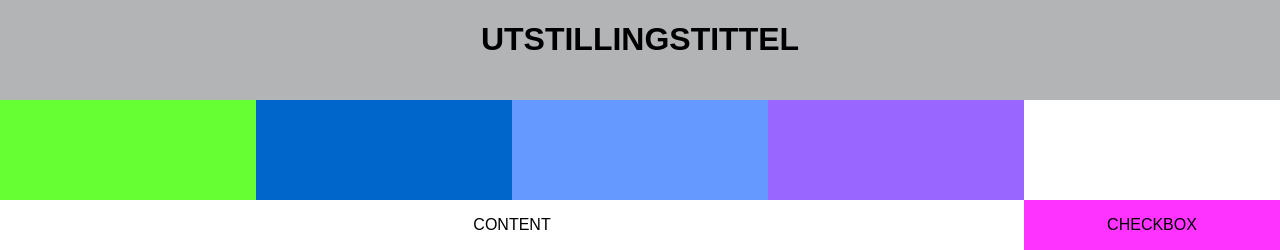
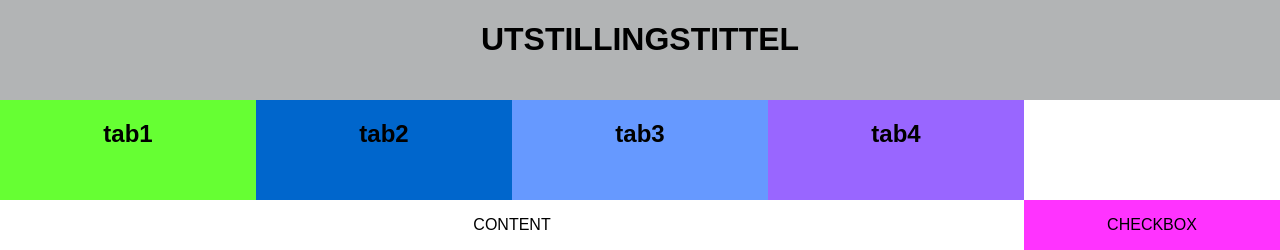
Before and after one commit to IT2810/it2810-webutvikling-h18-prosjekt-2-gruppe--34, a React (Create React App) app in the folder pro2/: page / in a window 1280 px wide. Shown: the top 250 px of the page. Built offline with nearby package versions, Linux system fonts and the light colour scheme.

Commit message:
laget tab komponenter #10

```diff
--- a/pro2/src/App.css
+++ b/pro2/src/App.css
@@ -1,11 +1,11 @@
-@media all and (orientation:landscape) {
+@media all and (orientation: landscape) {
   .App {
     display: grid;
     grid-template-columns: 1fr 1fr 1fr 1fr 1fr;
     grid-auto-rows: minmax(100px, auto);
     grid-template-areas:
       "header header header header header"
-     "tab1 tab2 tab3 tab4 ."
+      "tabRow tabRow tabRow tabRow ."
       "content content content content check_box"
       "content content content content check_box"
       "content content content content check_box"
@@ -17,14 +17,14 @@
   }
 }
 
-@media all and (orientation:portrait) {
+@media all and (orientation: portrait) {
   .App {
     display: grid;
     grid-template-columns: 1fr 1fr 1fr 1fr;
     grid-auto-rows: minmax(100px, auto);
     grid-template-areas:
       "header header header header"
-     "tab1 tab2 tab3 tab4"
+      "tabRow tabRow tabRow tabRow"
       "content content content content"
       "content content content content"
       "check_box check_box check_box check_box"
@@ -35,7 +35,7 @@
   }
 }
 
-.header{
+.header {
   grid-area: header;
   display: inline;
   margin: 0;
@@ -49,55 +49,70 @@
   text-align: center;
 }
 
-.picture_box{
+.picture_box {
   border: 0.5em solid black;
   height: 40%;
   width: inherit;
 }
 
-.quote_box{
+.quote_box {
   background-color: pink;
   height: 25%;
   width: inherit;
 }
 
-.footer{
+.footer {
   grid-area: footer;
   text-align: center;
 }
 
-.tab1{
+.tabRow {
+  grid-area: tabRow;
+  display: grid;
+  grid-template-areas: "tab1 tab2 tab3 tab4";
+  width: 100%;
+}
+
+div > .tabRow {
+  text-align: center;
+}
+
+#tab1 {
   grid-area: tab1;
+  height: 100px;
   background-color: #66ff33;
 }
-.tab2{
+#tab2 {
   grid-area: tab2;
+  height: 100px;
   background-color: #0066cc;
 }
-.tab3{
+#tab3 {
   grid-area: tab3;
   background-color: #6699ff;
 }
-.tab4{
+#tab4 {
   grid-area: tab4;
   background-color: #9966ff;
 }
 
-.check_box{
+.check_box {
   grid-area: check_box;
   background-color: #ff33ff;
-  text-align: center
+  text-align: center;
 }
 
 img.resize {
-  width:100%; /* you can use % */
+  width: 100%; /* you can use % */
   height: auto;
 }
 
-#button:hover{background-color: #F4D03F}
+.button:hover {
+  background-color: #f4d03f;
+}
 
-#button:active {
-  background-color: #F4D03F;
+.button:active {
+  background-color: #f4d03f;
   box-shadow: 0px 5px #666;
   transform: translateY(4px);
 }
--- a/pro2/src/App.js
+++ b/pro2/src/App.js
@@ -1,24 +1,21 @@
-import React, { Component } from 'react';
-import './App.css';
-import './index.css';
-import RadiobtnContainer from './Components/RadiobtnContainer.js';
-
+import React, { Component } from "react";
+import "./App.css";
+import "./index.css";
+import RadiobtnContainer from "./Components/RadiobtnContainer.js";
+import TabContainer from "./Components/TabContainer.js";
 
 class App extends Component {
   render() {
     return (
       <div className="App">
         <div className="header">
-            <h1>UTSTILLINGSTITTEL</h1>
+          <h1>UTSTILLINGSTITTEL</h1>
         </div>
-        <div id="button" className="tab1"></div>
-        <div id="button" className="tab2"></div>
-        <div id="button" className="tab3"></div>
-        <div id="button" className="tab4"></div>
+        <TabContainer />
         <div className="content">
           <p>CONTENT</p>
           <div className="picture_box">
-          <img src="./favicon.ico" alt="Space Doggo"/>
+            <img src="./favicon.ico" alt="Space Doggo" />
           </div>
           <div className="quote_box">
             <p>MICHAEL SCOTT</p>
@@ -26,8 +23,7 @@ class App extends Component {
         </div>
         <div className="check_box">
           <p>CHECKBOX</p>
-            <RadiobtnContainer/>
-
+          <RadiobtnContainer />
         </div>
         <div className="footer">
           <h2>FOOTER</h2>
--- /dev/null
+++ b/pro2/src/Components/TabContainer.js
@@ -0,0 +1,37 @@
+import React from "react";
+
+function Tab(props) {
+  return (
+    <div className="button" id={props.id} onClick={props.onClick}>
+      <h2 className="btnTxt">{props.id} </h2>
+    </div>
+  );
+}
+
+class TabContainer extends React.Component {
+  constructor(props) {
+    super(props);
+  }
+
+  //TODO: Bytte media ved trykk.
+  handleClick() {
+    alert("Hallo");
+  }
+
+  renderTab(i) {
+    return <Tab id={"tab" + i} onClick={() => this.handleClick()} />;
+  }
+
+  render() {
+    return (
+      <div className="tabRow">
+        {this.renderTab(1)}
+        {this.renderTab(2)}
+        {this.renderTab(3)}
+        {this.renderTab(4)}
+      </div>
+    );
+  }
+}
+
+export default TabContainer;
```
Also changed, not shown: pro2/src/Components/Tab.js (added, +7 -0 lines), 1 other file (tests, documents, lock files or other folders). Lines whose indentation alone changed are shown as unchanged.
